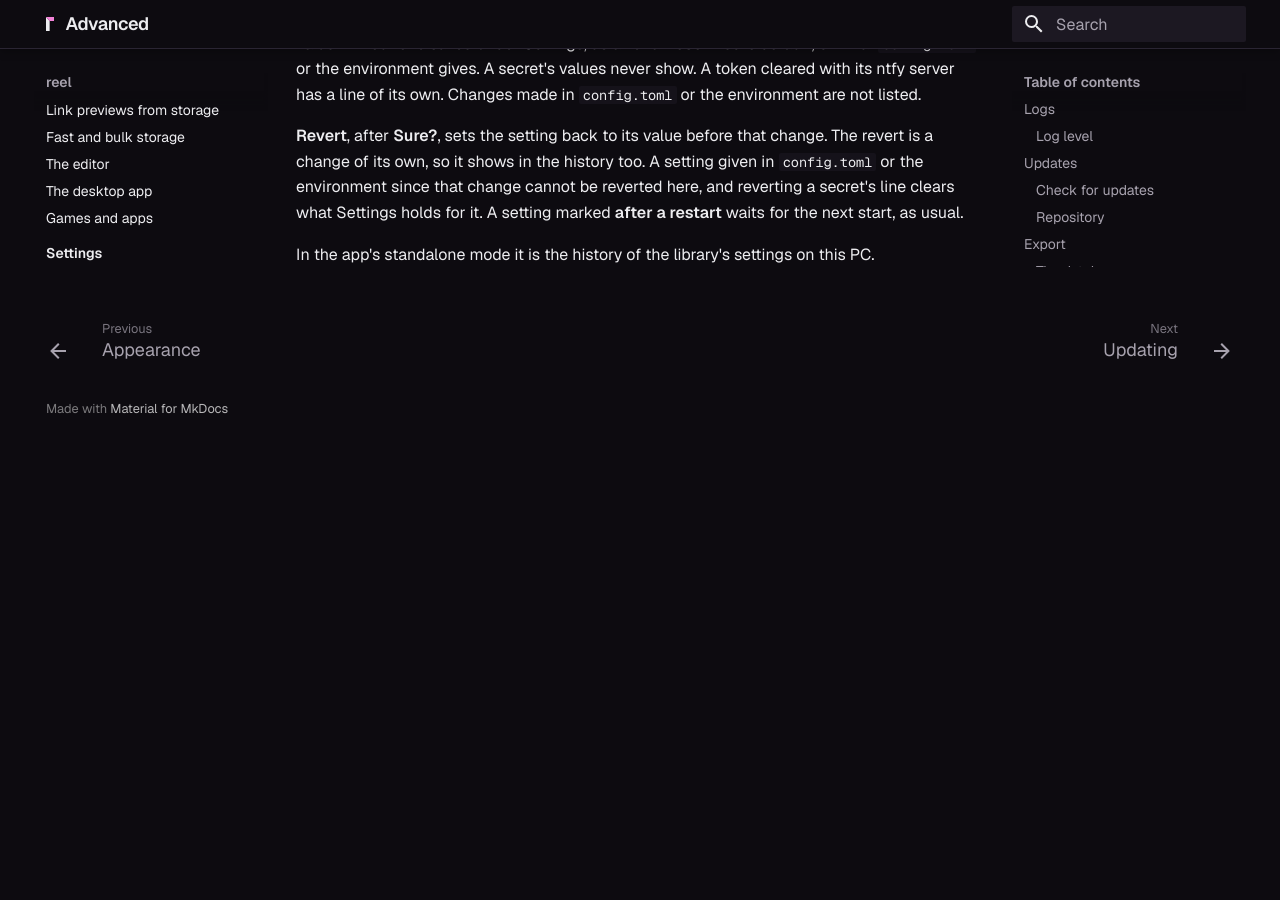
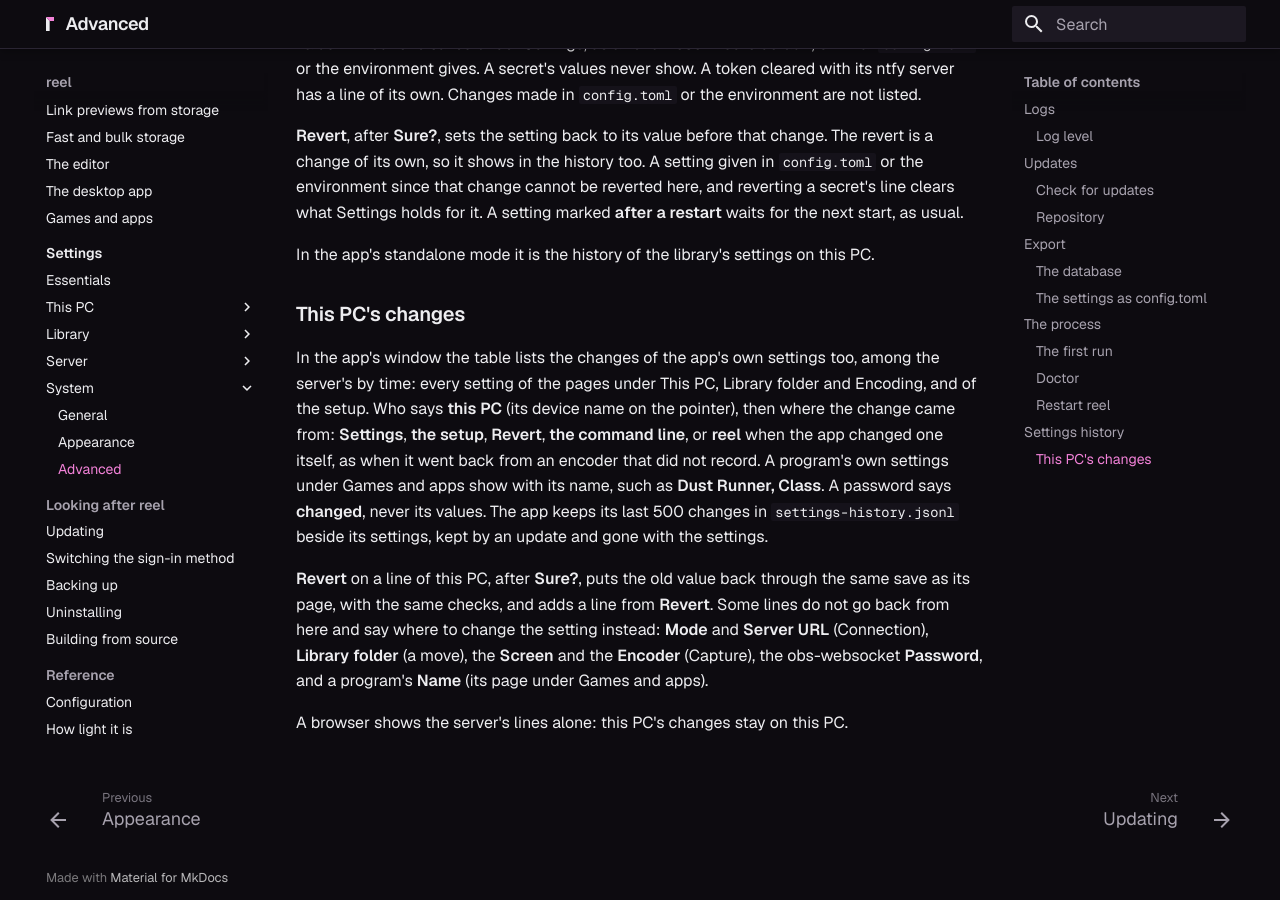
Before and after one commit to Locko2901/reel, an MkDocs documentation site: the page built from docs/settings/advanced.md, in a window 1280 px wide and 900 px high, scrolled down 3387 px. Built offline with MkDocs 1.6.1 and Material for MkDocs 9.7.7, drawn with Linux system fonts in a browser that asks for light colours; before the commit the page ends 3819 px from its top, so only the background shows below that.

Commit message:
docs: Settings history lists this PC's own changes in the app's window

```diff
--- a/docs/settings/advanced.md
+++ b/docs/settings/advanced.md
@@ -148,3 +148,22 @@ environment since that change cannot be reverted here, and reverting a secret's
 holds for it. A setting marked **after a restart** waits for the next start, as usual.
 
 In the app's standalone mode it is the history of the library's settings on this PC.
+
+### This PC's changes {#this-pcs-changes}
+
+In the app's window the table lists the changes of the app's own settings too, among the
+server's by time: every setting of the pages under This PC, Library folder and Encoding, and
+of the setup. Who says **this PC** (its device name on the pointer), then where the change came
+from: **Settings**, **the setup**, **Revert**, **the command line**, or **reel** when the app
+changed one itself, as when it went back from an encoder that did not record. A program's own
+settings under Games and apps show with its name, such as **Dust Runner, Class**. A password says
+**changed**, never its values. The app keeps its last 500 changes in `settings-history.jsonl`
+beside its settings, kept by an update and gone with the settings.
+
+**Revert** on a line of this PC, after **Sure?**, puts the old value back through the same save as
+its page, with the same checks, and adds a line from **Revert**. Some lines do not go back from
+here and say where to change the setting instead: **Mode** and **Server URL** (Connection),
+**Library folder** (a move), the **Screen** and the **Encoder** (Capture), the obs-websocket
+**Password**, and a program's **Name** (its page under Games and apps).
+
+A browser shows the server's lines alone: this PC's changes stay on this PC.
--- a/docs/settings/index.md
+++ b/docs/settings/index.md
@@ -58,7 +58,7 @@ There is no Save button: a setting is saved the moment it changes, and Settings
 value is refused. On the server's pages a setting that differs from its default shows
 **changed, was** with the old value and a **Reset** button, and a page's name in the nav counts
 its changed settings. [Settings history](advanced.md#settings-history) lists the last changes
-with **Revert**.
+with **Revert**; in the app's window it lists this PC's own changes too, tagged **this PC**.
 
 A server setting given in `config.toml` or the environment shows read only, with a padlock and
 a badge that says where it came from; it changes there, not under Settings
```
